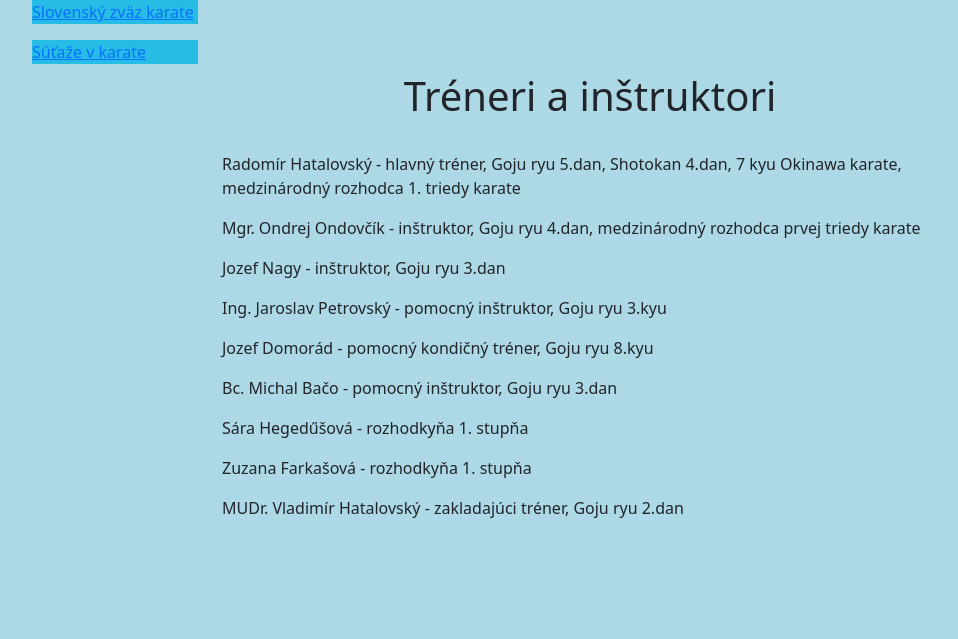
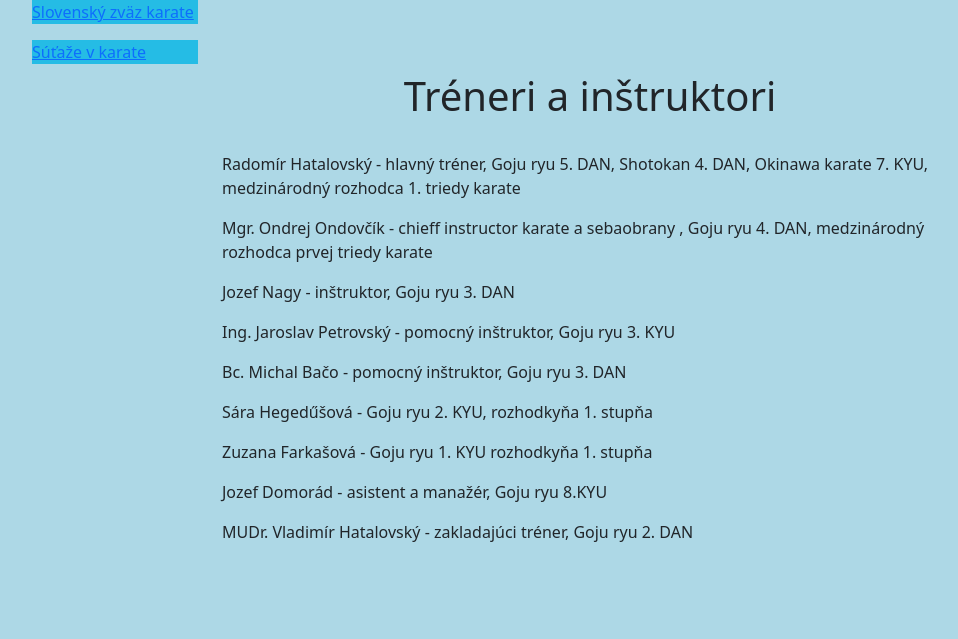
Before and after one commit to jarocomp/karatetv, a Django app: page /treneriaasistenti in a window 1280 px wide. Shown: the part 185-824 px from the top of the page, without its empty margins (50-1008 px from the left). Run offline with Django 5.2, Linux system fonts and the light colour scheme.

Commit message:
opravene data

```diff
--- a/karateweb/karatetv/templates/karatetv/dokumenty.html
+++ b/karateweb/karatetv/templates/karatetv/dokumenty.html
@@ -10,6 +10,12 @@
 <a href="static/prihlaska_tv.png">Stiahnuť prihlášku</a>
 </br>
 </br>
+<p><b>Prihláška Sečovce</b></p>
+<p1>Prihlášku je potrebné si stiahnuť, vypísať, podpísať a priniesť na tréning trénerovi. Tlačivo na prihlášku v papierovej forme je možné si vypýtať aj od trenéra.</p1></br>
+<a href="static/prihlaska_secovce.jpg">Stiahnuť prihlášku</a>
+</br>
+</br>
+
 <p><b>Skúšobný poriadok Goju Ryu</b></p>
 <a href="static/skusobny_poriadok.pdf">Stiahnuť</a>
 </br>
--- a/karateweb/karatetv/templates/karatetv/secovce.html
+++ b/karateweb/karatetv/templates/karatetv/secovce.html
@@ -13,6 +13,6 @@
 
 <p1>Nábor nových členov sa uskutoční od 10.9.2024 v telocvični ZŠ Spojená škola Sečovce. Tešíme sa na Vašu účasť.</p1></br>
 </br>
-<center><img src="{% static 'images/deti_karate.jpeg'  %}" alt="dk"></center>
+
 
 {% endblock %}
--- a/karateweb/karatetv/templates/karatetv/trebisov.html
+++ b/karateweb/karatetv/templates/karatetv/trebisov.html
@@ -11,8 +11,8 @@
 </br>
 <h2>Od 9.9.2024 sa začínajú tréningy karate ako aj nábor nových členov.</h2></br>
 
-<p1>Tréning sa uskutoční 9.9.2024 o 17:00 hodine v telocvični ZŠ Komenského 8. Nábor nových členov sa uskutoční od 9.9.2024 do konca októbra 2024.</p1></br>
-<p>Tešíme sa na Vašu účasť.</p></br>
-<center><img src="{% static 'images/deti_karate.jpeg'  %}" alt="dk"></center>
+<p1>Tréning sa uskutoční 9.9.2024 o 17:00 hodine v telocvični ZŠ Komenského 8. Nábor nových členov sa uskutoční od 9.9.2024 do konca októbra 2024. Tešíme sa na Vašu účasť.</p1></br>
+
+
 
 {% endblock %}
--- a/karateweb/karatetv/templates/karatetv/treneriaasistenti.html
+++ b/karateweb/karatetv/templates/karatetv/treneriaasistenti.html
@@ -8,15 +8,15 @@
 <h1>Tréneri a inštruktori</h1>
 </br>
 
-<p>Radomír Hatalovský - hlavný tréner, Goju ryu 5.dan, Shotokan 4.dan, 7 kyu Okinawa karate, medzinárodný rozhodca 1. triedy karate</p>
-<p>Mgr. Ondrej Ondovčík - inštruktor, Goju ryu 4.dan, medzinárodný rozhodca prvej triedy karate</p>
-<p>Jozef Nagy - inštruktor, Goju ryu 3.dan</p>
-<p>Ing. Jaroslav Petrovský - pomocný inštruktor, Goju ryu 3.kyu</p>
-<p>Jozef Domorád - pomocný kondičný tréner, Goju ryu 8.kyu</p>
-<p>Bc. Michal Bačo - pomocný inštruktor, Goju ryu 3.dan</p>
-<p>Sára Hegedűšová - rozhodkyňa 1. stupňa</p>
-<p>Zuzana Farkašová - rozhodkyňa 1. stupňa</p>
-<p>MUDr. Vladimír Hatalovský - zakladajúci tréner, Goju ryu 2.dan</p>
+<p>Radomír Hatalovský - hlavný tréner, Goju ryu 5. DAN, Shotokan 4. DAN, Okinawa karate 7. KYU, medzinárodný rozhodca 1. triedy karate</p>
+<p>Mgr. Ondrej Ondovčík - chieff instructor karate a sebaobrany , Goju ryu 4. DAN, medzinárodný rozhodca prvej triedy karate</p>
+<p>Jozef Nagy - inštruktor, Goju ryu 3. DAN</p>
+<p>Ing. Jaroslav Petrovský - pomocný inštruktor, Goju ryu 3. KYU</p>
+<p>Bc. Michal Bačo - pomocný inštruktor, Goju ryu 3. DAN</p>
+<p>Sára Hegedűšová - Goju ryu 2. KYU, rozhodkyňa 1. stupňa</p>
+<p>Zuzana Farkašová - Goju ryu 1. KYU rozhodkyňa 1. stupňa</p>
+<p>Jozef Domorád - asistent a manažér, Goju ryu 8.KYU</p>
+<p>MUDr. Vladimír Hatalovský - zakladajúci tréner, Goju ryu 2. DAN</p>
 
 </br>
 </br>
```
Also changed, not shown: karateweb/karatetv/templates/karatetv/kontakt.html (+11 -3 lines), karateweb/karatetv/static/prihlaska_secovce.jpg (added).
